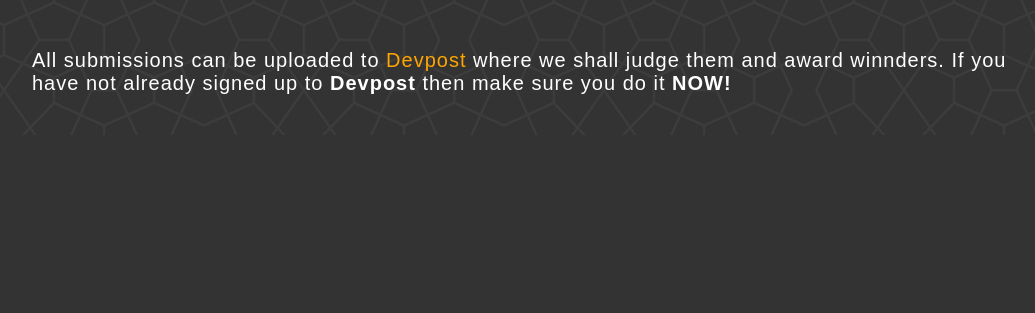
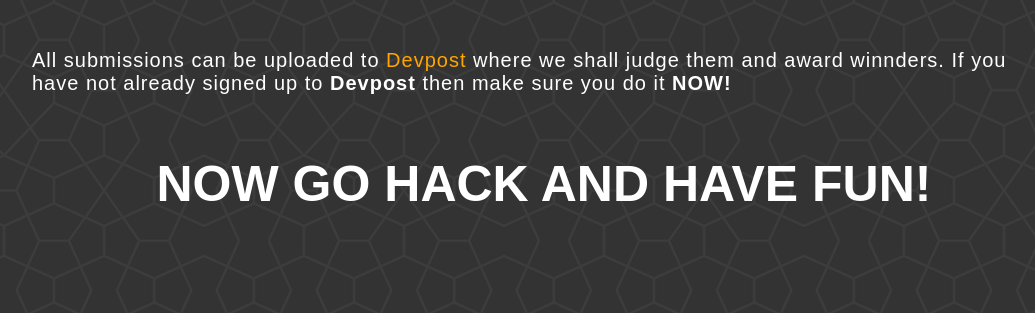
Before and after one commit to HackTheMidlands/HackTheMidlands.Com, a PHP site: page /event-info.html in a window 1280 px wide. Shown: the part 2410-2723 px from the top of the page, without its empty margins (96-1131 px from the left). Before the commit the page ends 2504 px from the top, so only its background shows below. Run offline with PHP 8.4, Linux system fonts and the light colour scheme; some libraries are stand-ins or nearby versions.

Commit message:
Added html

```diff
--- a/event-info.html
+++ b/event-info.html
@@ -129,6 +129,7 @@
             <h3>All submissions can be uploaded to <a href="http://hackthemidlands.devpost.com/">Devpost</a> where we
                 shall judge them and award winnders. If you have not already signed up to <strong>Devpost</strong> then
                 make sure you do it <strong>NOW!</strong></h3>
+            <h1>NOW GO HACK AND HAVE FUN!</h1>
         </div>
     </section>
 
--- a/style/css/event-info-main.css
+++ b/style/css/event-info-main.css
@@ -326,5 +326,10 @@
     position: relative;
     left: 50%;
     transform: translateX(-50%); }
+  #submission h1 {
+    margin: 60px 0px;
+    text-align: center;
+    color: white;
+    font-size: 50px; }
 
 /*# sourceMappingURL=event-info-main.css.map */
--- a/style/css/event-info.css
+++ b/style/css/event-info.css
@@ -219,5 +219,10 @@
     position: relative;
     left: 50%;
     transform: translateX(-50%); }
+  #submission h1 {
+    margin: 60px 0px;
+    text-align: center;
+    color: white;
+    font-size: 50px; }
 
 /*# sourceMappingURL=event-info.css.map */
--- a/style/scss/event-info.scss
+++ b/style/scss/event-info.scss
@@ -265,4 +265,10 @@
     left: 50%;
     transform: translateX(-50%);
   }
+  h1{
+    margin: 60px 0px;
+    text-align: center;
+    color: white;
+    font-size: 50px;
+  }
 }
```
Also changed, not shown: 2 other files.
